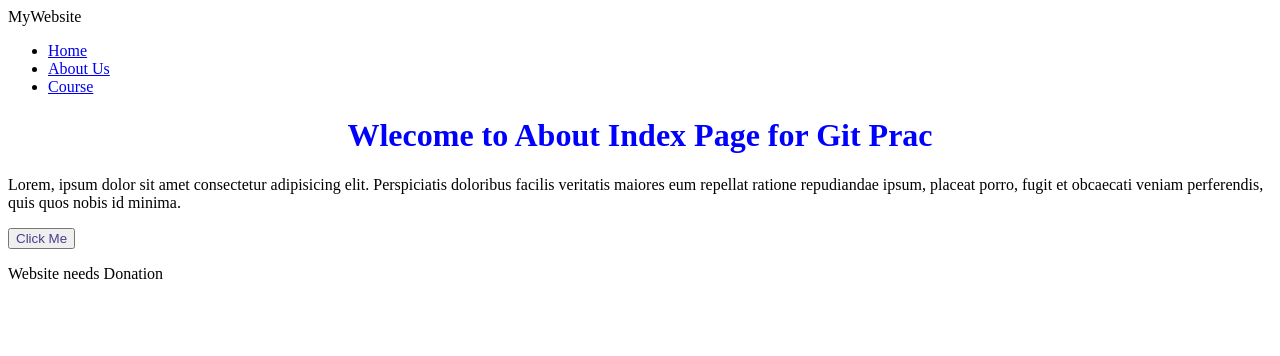
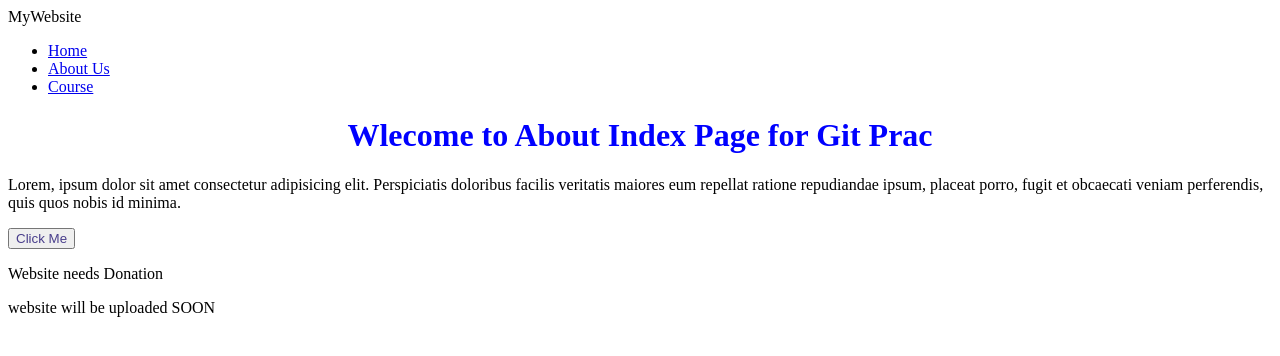
Before and after one commit to ahmedaptech123/Aptech-Git-Prac, a plain HTML site: page index.html in a window 1280 px wide. Drawn offline with Linux system fonts and the light colour scheme.

Commit message:
work is pending.

```diff
--- a/index.html
+++ b/index.html
@@ -24,6 +24,7 @@
     <p class="p">Lorem, ipsum dolor sit amet consectetur adipisicing elit. Perspiciatis doloribus facilis veritatis maiores eum repellat ratione repudiandae ipsum, placeat porro, fugit et obcaecati veniam perferendis, quis quos nobis id minima.</p>
     <button class="btn">Click Me</button>
     <p>Website needs Donation</p>
+    <p>website will be uploaded SOON</p>
 
 </body>
 </html>
```
